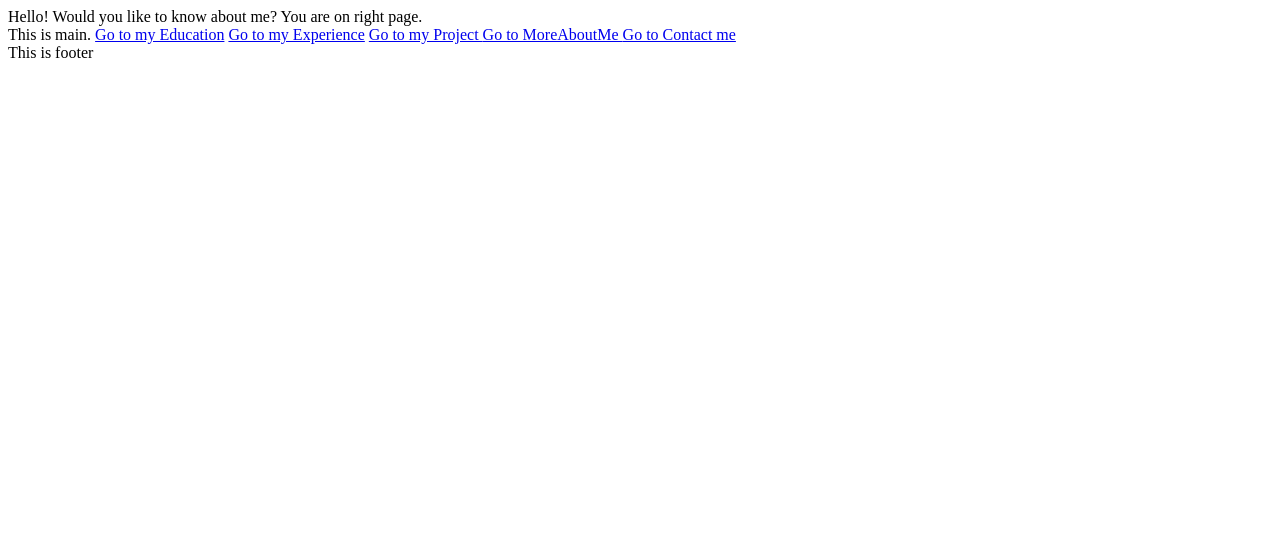
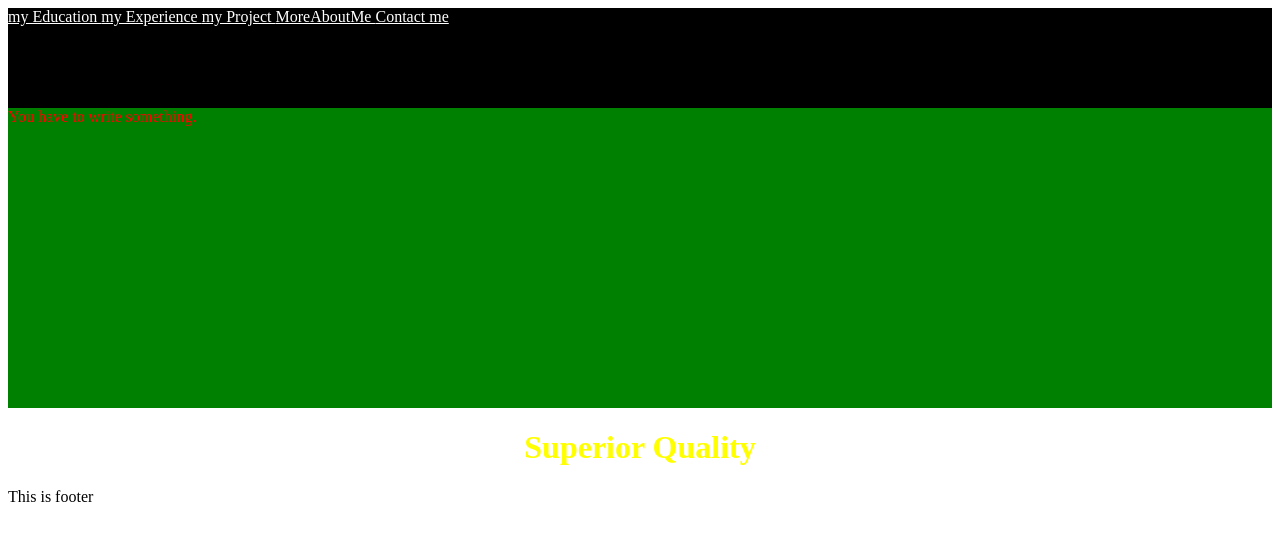
Before and after one commit to yogeshpriyadarshi/HTML, a plain HTML site: page index.html in a window 1280 px wide. Drawn offline with Linux system fonts and the light colour scheme.

Commit message:
css learning

```diff
--- /dev/null
+++ b/Style/style.css
@@ -0,0 +1,16 @@
+h1{
+    text-align: center;
+    color:yellow;
+}
+div{
+    height: 300px;
+    color:red;
+    background-color: green;
+}
+.do{
+    color:white;
+}
+header{
+    height:100px;
+    background-color: black;
+}
--- a/index.html
+++ b/index.html
@@ -4,16 +4,21 @@
     <meta charset="UTF-8">
     <meta name="viewport" content="width=device-width, initial-scale=1.0">
     <title>My first web page</title>
+    <link rel="stylesheet" href="Style/style.css">
 </head>
 <body>
-    <head> Hello! Would you like to know about me? You are on right page.
-    </head>
-    <main> This is main.
-        <a href="Yogesh\education.html" target="_main">Go to my Education</a>
-        <a href="Yogesh/experience.html" target="_main">Go to my Experience</a>
-        <a href="Yogesh/project.html" target="_main">Go to my Project </a>
-        <a href="Yogesh/MoreAboutMe.html" target="_main">Go to MoreAboutMe </a>
-        <a href="Yogesh/ContactMe.html" target="_main">Go to Contact me</a>
+    <header>
+        <a class="do" href="Yogesh\education.html" target="_main"> my Education  </a>
+        <a class="do" href="Yogesh/experience.html" target="_main"> my Experience  </a>
+        <a class="do" href="Yogesh/project.html" target="_main"> my Project    </a>
+        <a class="do" href="Yogesh/MoreAboutMe.html" target="_main"> MoreAboutMe   </a>
+        <a class="do" href="Yogesh/ContactMe.html" target="_main"> Contact me   </a>
+    </header>
+    <main>
+        <div id="one"> You have to write something.
+        </div>
+        <p> <h1> Superior Quality</h1></p>
+
 
 
 
```
